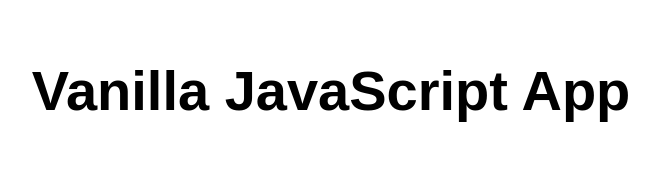
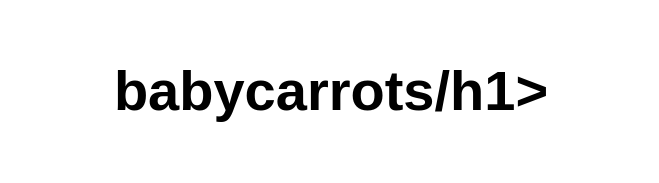
Before and after one commit to paweerakku/babycarrots, a website: page src/index.html in a window 1280 px wide. Shown: the whole page, without its empty margins (309-968 px from the left). Drawn offline with Linux system fonts and the light colour scheme.

Commit message:
Update index.html

```diff
--- a/src/index.html
+++ b/src/index.html
@@ -10,7 +10,7 @@
 
 <body>
   <main>
-    <h1>Vanilla JavaScript App</h1>
+    <h1>babycarrots/h1>
   </main>
 </body>
 
```
